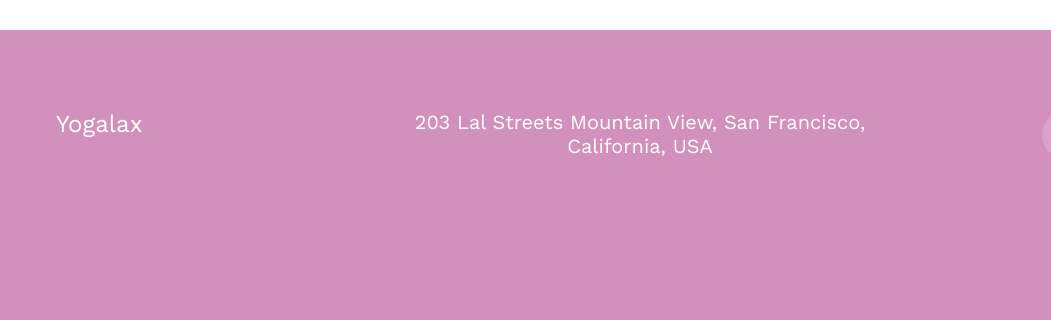
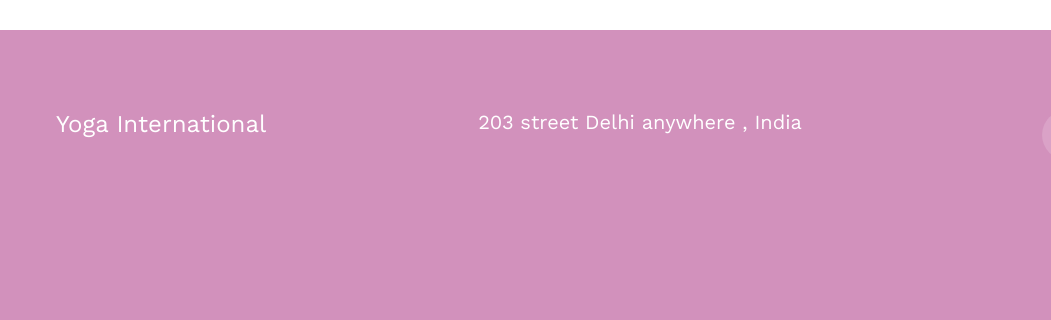
Before and after one commit to newcomer119/YOGA_NEW, a plain HTML site: page index.html in a window 1280 px wide. Shown: the part 6228-6548 px from the top of the page, 0-1051 px from the left. Drawn offline with nearby package versions, Linux system fonts and the light colour scheme; files whose address does not match are found by name.

Commit message:
changed some syntax

```diff
--- a/index.html
+++ b/index.html
@@ -360,10 +360,10 @@
     <footer class="footer" id="contact">
       <div class="section__container footer__container">
         <div class="footer__col">
-          <div class="footer__logo"><a href="#">Yogalax</a></div>
+          <div class="footer__logo"><a href="#">Yoga International</a></div>
         </div>
         <div class="footer__col">
-          <p>203 Lal Streets Mountain View, San Francisco, California, USA</p>
+          <p>203 street Delhi anywhere , India</p>
         </div>
         <div class="footer__col">
           <div class="footer__socials">
```
